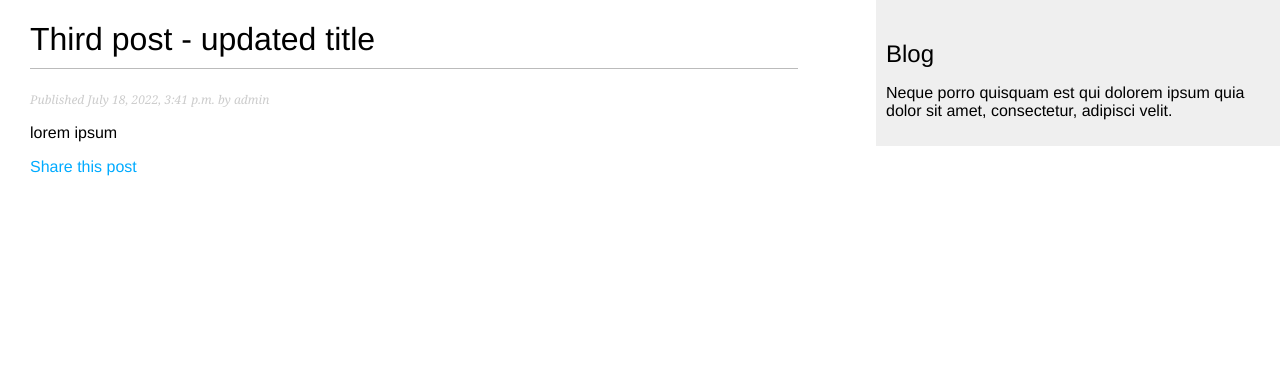
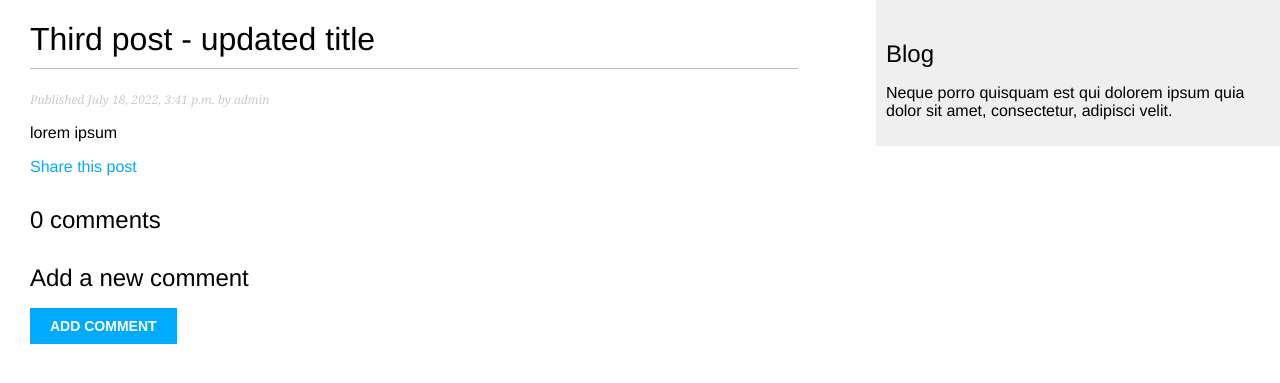
Before and after one commit to kowalskabe/django4Project, a Django app: a page that uses blog/templates/blog/post/detail.html in a window 1280 px wide. Shown: the top 383 px of the page. Run offline with Django 4.2, Linux system fonts and the light colour scheme; data comes from the database, SQL or seed files in the repository; data that the repository does not hold is empty.

Commit message:
Comment system (#3)
* Added comments to admin page

* Added comments system

```diff
--- a/blog/forms.py
+++ b/blog/forms.py
@@ -1,7 +1,14 @@
 from django import forms
+from .models import Comment
+
 
 class EmailPostForm(forms.Form):
     name = forms.CharField(max_length=25)
     email = forms.EmailField()
     to = forms.EmailField()
     comments = forms.CharField(required=False, widget=forms.Textarea)
+
+class CommentForm(forms.Form):
+    class Meta:
+        model = Comment
+        fields = ['name', 'email', 'body']
--- a/blog/models.py
+++ b/blog/models.py
@@ -45,3 +45,21 @@ class Post(models.Model):
                              self.publish.month,
                              self.publish.day,
                              self.slug])
+
+class Comment(models.Model):
+    post = models.ForeignKey(Post,
+                             on_delete=models.CASCADE,
+                             related_name='comments')
+    name = models.CharField(max_length=80)
+    email = models.EmailField()
+    body = models.TextField()
+    created = models.DateTimeField(auto_now_add=True)
+    updated = models.DateTimeField(auto_now=True)
+    active = models.BooleanField(default=True)
+
+    class Meta:
+        ordering = ['created']
+        indexes = [models.Index(fields=['created'],)]
+
+    def __str__(self):
+        return f"Comment by {self.name} on {self.post}"
--- a/blog/templates/blog/post/detail.html
+++ b/blog/templates/blog/post/detail.html
@@ -11,4 +11,19 @@
             Share this post
         </a>
     </p>
+    {% with comments.count as total_comments %}
+        <h2>
+            {{ total_comments }} comment{{ total_comments | pluralize }}
+        </h2>
+    {% endwith %}
+    {% for comment in comments %}
+        <div class="comment">
+            <p class="info">
+                Comment {{ forloop.counter }} by {{ comment.name }}
+                {{ comment.created }}
+            </p>
+            {{ comment.body | linebreaks }}
+        </div>
+    {% endfor %}
+    {% include "blog/post/includes/comment_form.html" %}
 {% endblock %}
--- /dev/null
+++ b/blog/templates/blog/post/includes/comment_form.html
@@ -0,0 +1,6 @@
+<h2>Add a new comment</h2>
+<form action="{% url "blog:post_comment" post.id %}" method="post">
+  {{ form.as_p }}                                               <!-- TODO form fields doesn't display -->
+  {% csrf_token %}
+  <p><input type="submit" value="Add comment"></p>
+</form>
--- a/blog/urls.py
+++ b/blog/urls.py
@@ -7,4 +7,5 @@ urlpatterns = [
     path('', views.post_list, name='post_list'),
     path('<int:year>/<int:month>/<int:day>/<slug:post>', views.post_detail, name='post_detail'),
     path('<int:post_id>/share/', views.post_share, name='post_share'),
+    path('<int:post_id>/comment/', views.post_comment, name='post_comment'),
 ]
--- a/blog/views.py
+++ b/blog/views.py
@@ -1,8 +1,11 @@
-from django.shortcuts import render, get_object_or_404
+from django.shortcuts import render, get_object_or_404, redirect
 from django.core.paginator import Paginator, EmptyPage, PageNotAnInteger
 from django.core.mail import send_mail
-from .models import Post
-from .forms import EmailPostForm
+from django.views.generic import ListView
+from django.views.decorators.http import require_POST
+
+from .models import Post, Comment
+from .forms import EmailPostForm, CommentForm
 
 # Create your views here.
 def post_list(request):
@@ -26,10 +29,15 @@ def post_detail(request, year, month, day, post):
                              publish__year=year,
                              publish__month=month,
                              publish__day=day)
-
+    comments = post.comments.filter(active=True)
+    form = CommentForm()
     return render(request,
                   'blog/post/detail.html',
-                  {'post': post})
+                  {
+                      'post': post,
+                      'comments': comments,
+                      'form': form
+                   })
 
 def post_share(request, post_id):
     post = get_object_or_404(Post,
@@ -48,3 +56,22 @@ def post_share(request, post_id):
     else:
         form = EmailPostForm()
     return render(request, 'blog/post/share.html', {'post': post, 'form': form, 'sent': sent})
+
+
+@require_POST
+def post_comment(request, post_id):
+    post = get_object_or_404(Post, id=post_id, status=Post.Status.PUBLISHED)
+    comment = None
+    form = CommentForm(data=request.POST)
+    if form.is_valid():
+        comment = form.save(commit=False) #create without saving to db
+        comment.post = post
+        comment.save()
+    return render(
+        request,
+        'blog/post/comment.html',
+        {
+            'post': post,
+            'form': form,
+            'comment': comment
+        })
```
Also changed, not shown: blog/admin.py (+7 -1 lines), blog/templates/blog/post/comment.html (added, +10 -0 lines).
